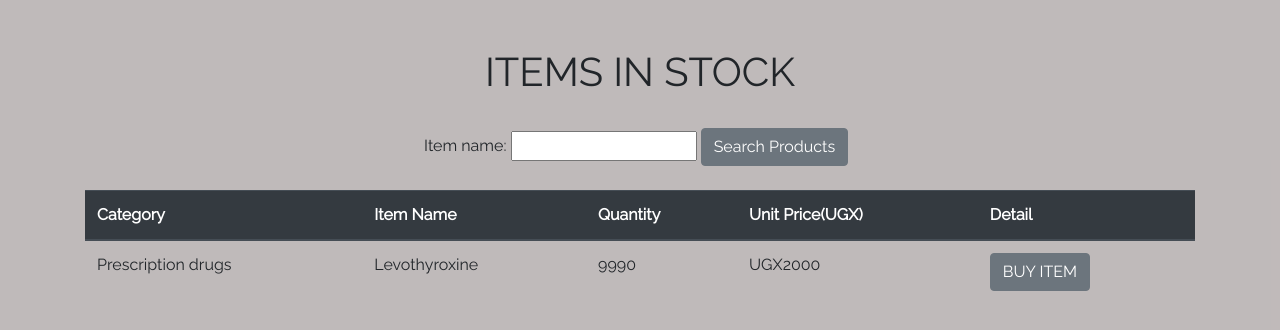
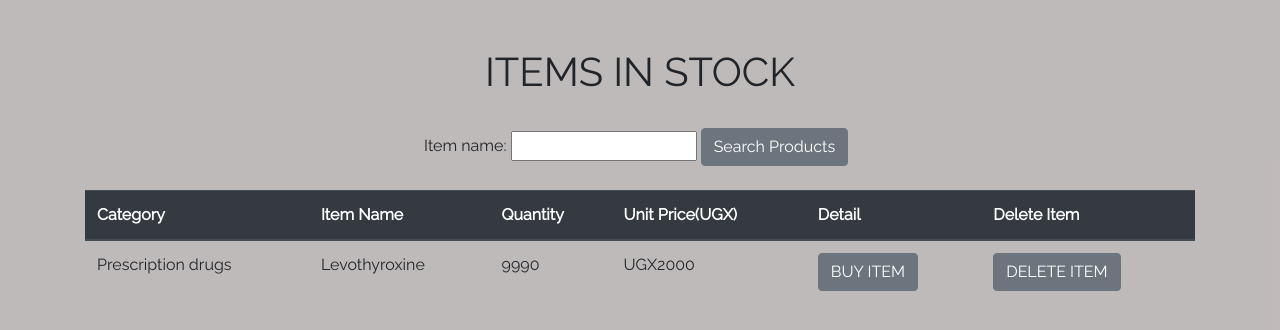
Before and after one commit to nekiwanuka/pharmacy, a Django app: page /index/ in a window 1280 px wide. Shown: the part 95-425 px from the top of the page. Run offline with Django 4.2, Linux system fonts and the light colour scheme; a user stored in the database is signed in; data comes from the database, SQL or seed files in the repository; both versions use the stored data as it was after the commit; some libraries are stand-ins or nearby versions.

Commit message:
Added Delete Button

```diff
--- a/pharmashop/filters.py
+++ b/pharmashop/filters.py
@@ -1,5 +1,5 @@
 import django_filters
-from .models import Category, Product
+from .models import Category, Product, Sale
 #creating a class to filter models
 class Product_filter(django_filters.FilterSet):
     class Meta: #modify content of other class
--- a/pharmashop/urls.py
+++ b/pharmashop/urls.py
@@ -14,4 +14,5 @@ urlpatterns = [
     path('reciept', views.reciept, name='reciept'),#handle a reciept after a successful sale
     path('all_sales', views.all_sales, name ='all_sales'),#handles all all_sales from the browser
     path('reciept_detail/<int:reciept_id>/', views.reciept_detail, name ='reciept_detail'),
+    path('delete/<int:product_id>', views.delete_item, name='delete_item'),
 ]
--- a/pharmashop/views.py
+++ b/pharmashop/views.py
@@ -1,12 +1,18 @@
 from django.shortcuts import render, redirect
 from django.contrib.auth.decorators import login_required
-#we are going to include model so that view can use those models
+# we are going to include model so that view can use those models
 from .models import Product, Sale
-#We are going to include our filter so that can be  used our by views
+# We are going to include our filter so that can be  used our by views
 from .filters import Product_filter
 
-#iclude modelform created in the form file
+# include modelform created in the form file
 from .forms import Addform, SaleForm
+
+# handling redirection after the deletion
+from django.http import HttpResponse, HttpResponseRedirect
+
+from django.urls import reverse
+
 
 # Create your views here.
 
@@ -14,33 +20,35 @@ from .forms import Addform, SaleForm
 @login_required
 def index(request):
     products = Product.objects.all().order_by('-id')
-    products_filter = Product_filter(request.GET, queryset = products)
+    products_filter = Product_filter(request.GET, queryset=products)
     products = products_filter.qs
-    return render(request, 'products/index.html', {'products':products,'products_filter': products_filter})
+    return render(request, 'products/index.html', {'products': products, 'products_filter': products_filter})
+
 
 @login_required
 def home(request):
     return render(request, 'products/about.html')
 
+
 @login_required
 def product_detail(request, product_id):
-    product = Product.objects.get(id = product_id)
+    product = Product.objects.get(id=product_id)
     return render(request, 'products/product_detail.html', {'product': product})
 
 
 @login_required
 def issued_item(request, pk):
-    issued_item = Product.objects.get(id = pk)
+    issued_item = Product.objects.get(id=pk)
     sales_form = SaleForm(request.POST)
 
     if request.method == 'POST':
-        #check if required input is as is supposed to be
+        # check if required input is as is supposed to be
         if sales_form.is_valid():
-            new_sales = sales_form.save(commit = False)
+            new_sales = sales_form.save(commit=False)
             new_sales.item = issued_item
             new_sales.unit_price = issued_item.unit_price
             new_sales.save()
-            #to keep track of remainding stock aftr sale
+            # to keep track of remaining stock after sale
             issued_quantity = int(request.POST['quantity'])
             issued_item.total_quantity -= issued_quantity
             issued_item.save()
@@ -50,6 +58,15 @@ def issued_item(request, pk):
 
             return redirect('reciept')
     return render(request, 'products/issued_item.html', {'sales_form': sales_form})
+
+
+@login_required
+def delete_item(request, product_id):
+    delete = Product.objects.get(id=product_id)
+    delete.delete()
+    return HttpResponseRedirect(reverse('index'))
+
+
 @login_required
 def reciept(request):
     sales = Sale.objects.all().order_by('-id')
@@ -58,18 +75,18 @@ def reciept(request):
 
 @login_required
 def add_to_stock(request, pk):
-    issued_item = Product.objects.get(id = pk)
+    issued_item = Product.objects.get(id=pk)
     form = Addform(request.POST)
     if request.method == 'POST':
         if form.is_valid():
             add_quantity = int(request.POST['recieved_quantity'])
             issued_item.total_quantity += add_quantity
             issued_item.save()
-            #to add to the remaining stock as quantity is reducing
+            # to add to the remaining stock as quantity is reducing
             print(add_quantity)
             print(issued_item.total_quantity)
             return redirect('index')
-    return render(request, 'products/add_to_stock.html',{'form':form})
+    return render(request, 'products/add_to_stock.html', {'form': form})
 
 
 @login_required
@@ -79,14 +96,15 @@ def all_sales(request):
     change = sum([items.get_change() for items in sales])
     net = total - change
     return render(request, 'products/all_sales.html', {
-        'sales':sales,
+        'sales': sales,
         'total': total,
         'change': change,
-        'net':net
+        'net': net
 
-})
+    })
+
 
 @login_required
 def reciept_detail(request, reciept_id):
-    reciept = Sale.objects.get(id = reciept_id)
+    reciept = Sale.objects.get(id=reciept_id)
     return render(request, 'products/reciept_detail.html', {'reciept': reciept})
--- a/templates/products/index.html
+++ b/templates/products/index.html
@@ -23,7 +23,8 @@
         <th scope="col">Item Name</th>
         <th scope="col">Quantity</th>
         <th scope="col">Unit Price(UGX)</th>
-        <th scope = "col">Detail</th>
+        <th scope="col">Detail</th>
+        <th scope="col">Delete Item</th>
       </tr>
     </thead>
     {% for product in products%}
@@ -40,6 +41,13 @@
                 class="btn btn-secondary btn"
                 type="button"
             /></a></td>
+            <td><a href="{% url 'delete_item' product.id %}"
+              ><input
+                type="submit"
+                value="DELETE ITEM"
+                class="btn btn-secondary btn"
+                type="button"
+            /></a></td>
       </tr>
     </tbody>
     {% endfor %}
--- a/templates/products/reciept_detail.html
+++ b/templates/products/reciept_detail.html
@@ -1,6 +1,10 @@
 {% extends 'products/base.html'%} {% block content%}
 <br />
+<div class = "container">
+  <h1 class= "text-center">ITEMS IN STOCK</h1>
+  <br>
 
+  <br>
 <div class="container">
   <div class="row">
     <div class="col-md-12">
```
Also changed, not shown: db.sqlite3.
